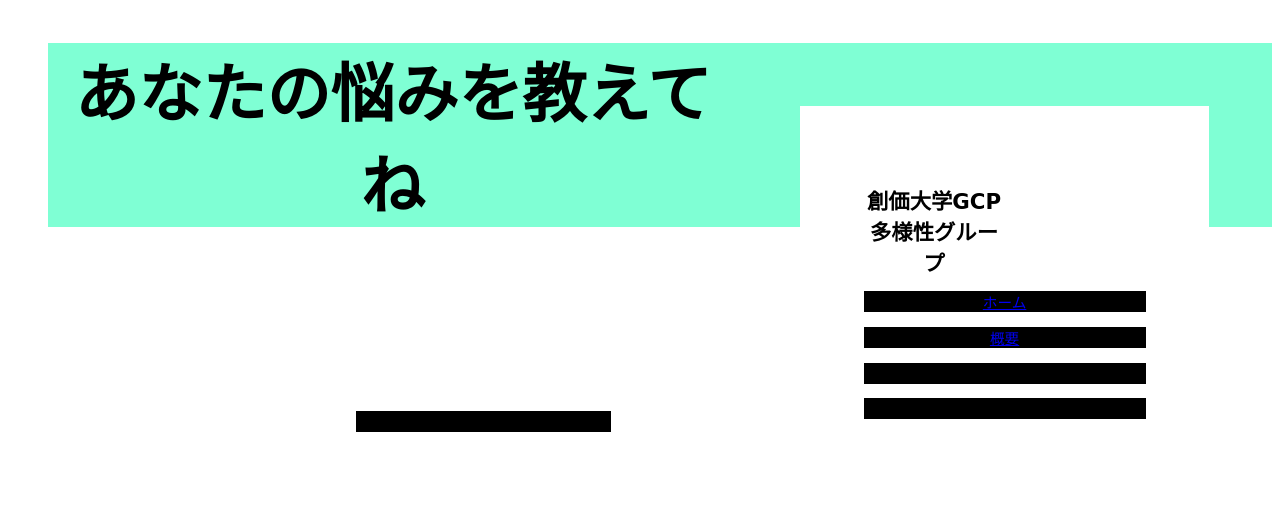
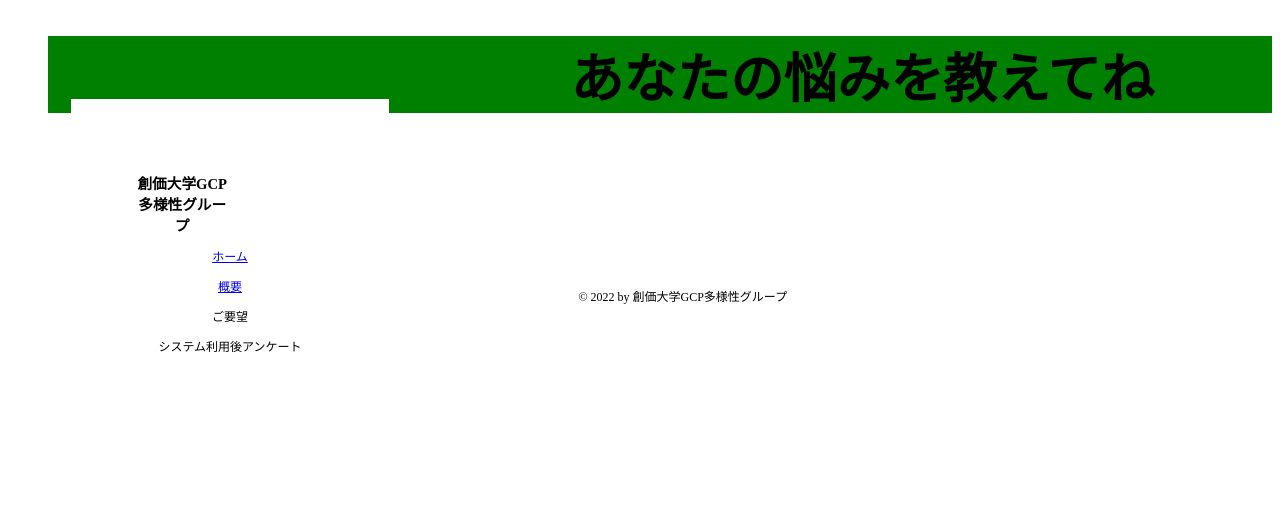
Before and after one commit to akiyamasoka/yukiyanagi, a Django app: page / in a window 1280 px wide. Shown: the top 509 px of the page. Run offline with Django 3.2, Linux system fonts and the light colour scheme; data that the repository does not hold is empty.

Commit message:
Changed the HTML for the site.

```diff
--- a/blog/static/blog.css
+++ b/blog/static/blog.css
@@ -2,7 +2,7 @@
     margin-left: 40px;
 }
 
-h1, h2, h3 {
+h2, h3 {
     font-family: 'Lobster', cursive;
 }
 
@@ -37,21 +37,21 @@ h1, h2, h3 {
 .page-header, .page-footer {
     background-color: white;
     color: black;
-    font-size: 11pt;
+    font-size: 9pt;
     margin: 5%;
     padding: 5%;
     text-align: center;
-    float: right;
+    float: left;
 }
 
 .page-header h1 {
     margin-right: 50%;
-    font-size: 16pt;
+    font-size: 11pt;
 }
 
 .green {
-    background-color: aquamarine;
-    font-size: 24pt;
+    background-color: green;
+    font-size: 20pt;
     color: black;
     margin: 0px;
     text-align: center;
@@ -60,7 +60,3 @@ h1, h2, h3 {
 .not_new_line {
     white-space: nowrap;
 }
-
-p {
-    background-color: black;
-}
```
